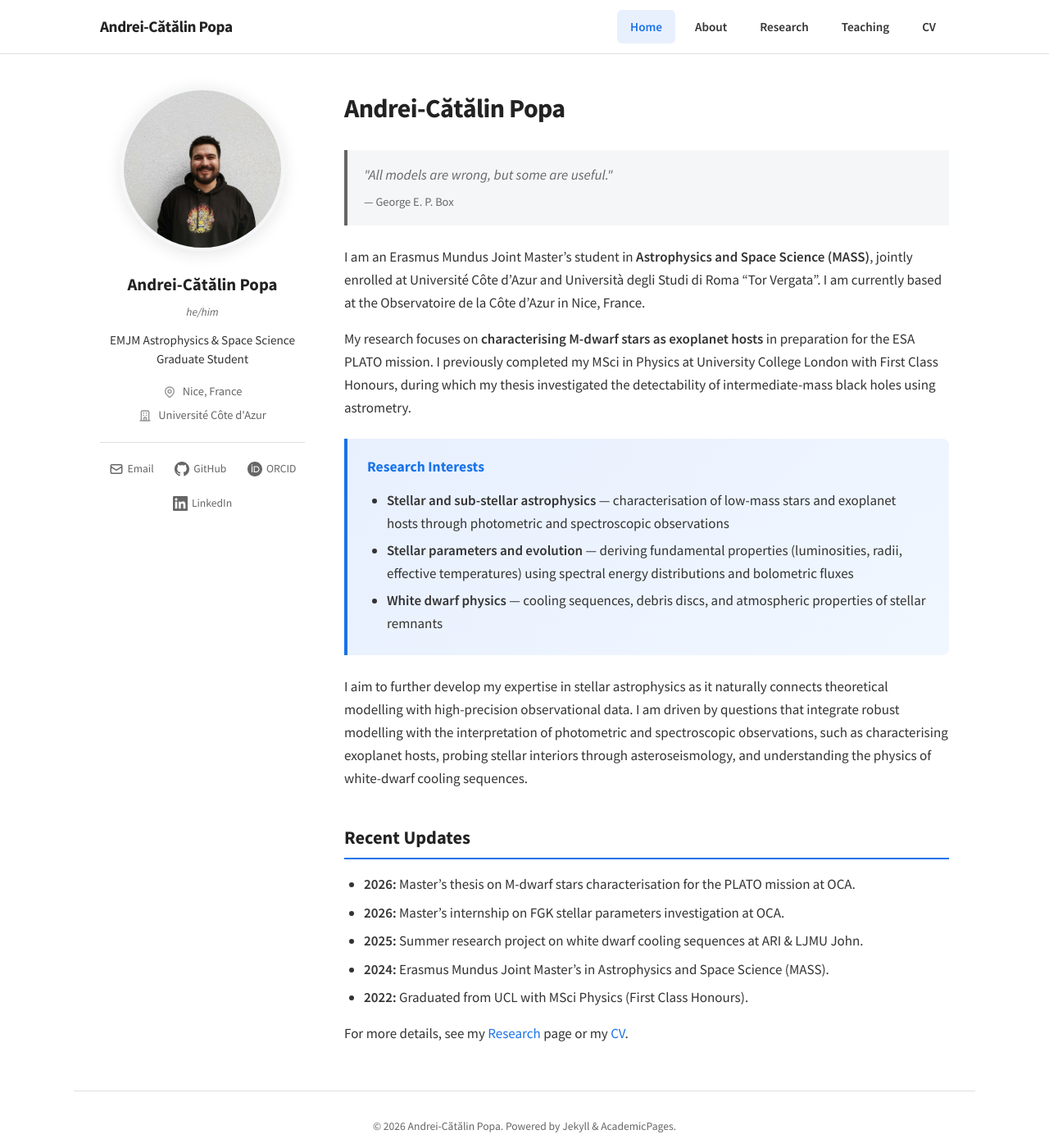
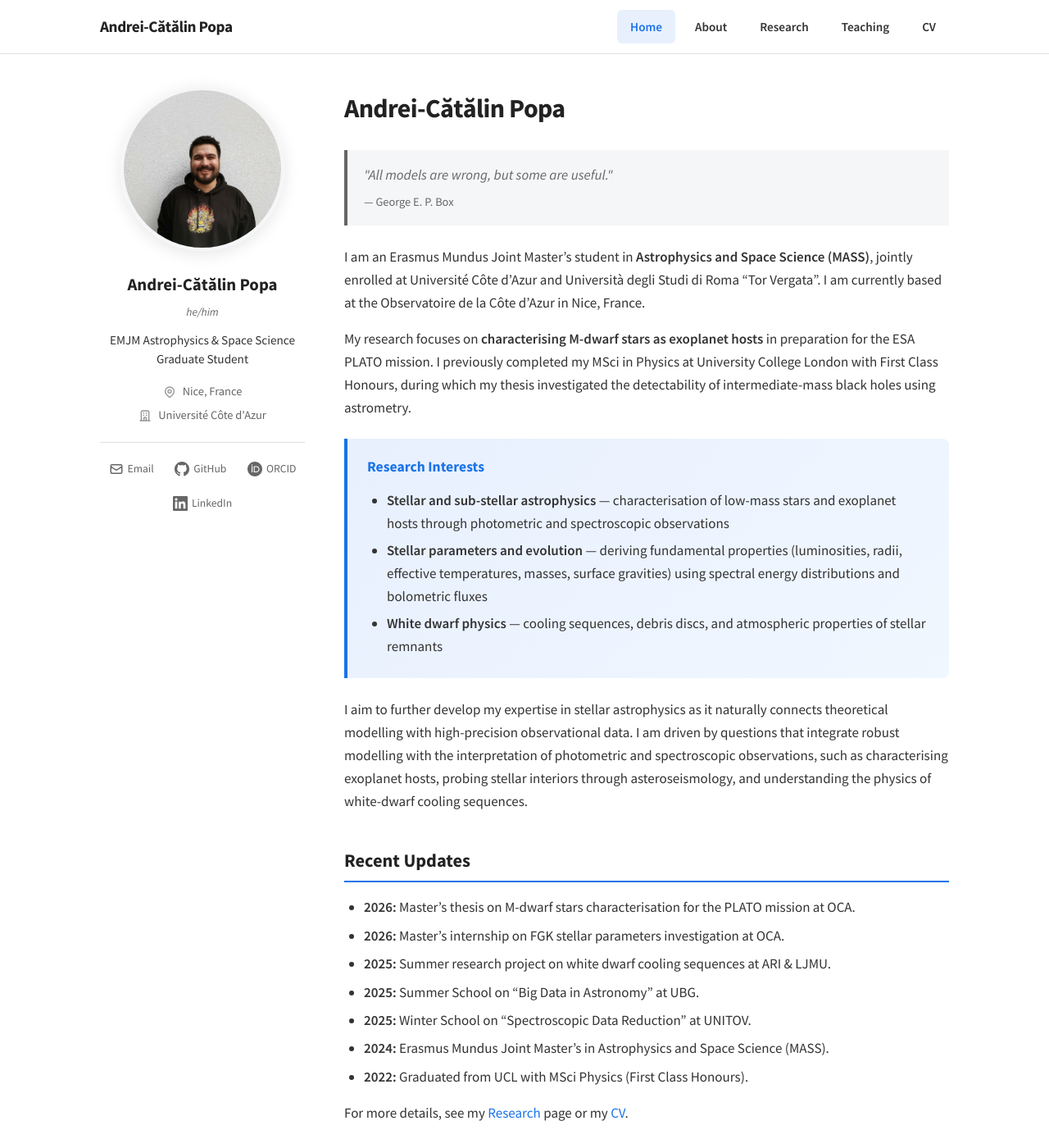
Before and after one commit to acpopa/acpopa.github.io, a Jekyll site: the page built from index.md, in a window 1280 px wide and 1400 px high. Shown: the whole window at 82% size. Built offline with Jekyll 4.4.1, drawn with Linux system fonts in a browser that asks for light colours.

Commit message:
Revise research interests and add 2025 updates
Updated research interests and added recent updates for 2025.

```diff
--- a/index.md
+++ b/index.md
@@ -18,7 +18,7 @@ My research focuses on **characterising M-dwarf stars as exoplanet hosts** in pr
 <h3>Research Interests</h3>
 <ul>
 <li><strong>Stellar and sub-stellar astrophysics</strong> — characterisation of low-mass stars and exoplanet hosts through photometric and spectroscopic observations</li>
-<li><strong>Stellar parameters and evolution</strong> — deriving fundamental properties (luminosities, radii, effective temperatures) using spectral energy distributions and bolometric fluxes</li>
+<li><strong>Stellar parameters and evolution</strong> — deriving fundamental properties (luminosities, radii, effective temperatures, masses, surface gravities) using spectral energy distributions and bolometric fluxes</li>
 <li><strong>White dwarf physics</strong> — cooling sequences, debris discs, and atmospheric properties of stellar remnants</li>
 </ul>
 </div>
@@ -29,7 +29,9 @@ I aim to further develop my expertise in stellar astrophysics as it naturally co
 
 - **2026:** Master's thesis on M-dwarf stars characterisation for the PLATO mission at OCA.
 - **2026:** Master's internship on FGK stellar parameters investigation at OCA.
-- **2025:** Summer research project on white dwarf cooling sequences at ARI & LJMU John.
+- **2025:** Summer research project on white dwarf cooling sequences at ARI & LJMU.
+- **2025:** Summer School on "Big Data in Astronomy" at UBG.
+- **2025:** Winter School on "Spectroscopic Data Reduction" at UNITOV.
 - **2024:** Erasmus Mundus Joint Master's in Astrophysics and Space Science (MASS).
 - **2022:** Graduated from UCL with MSci Physics (First Class Honours).
 
```
